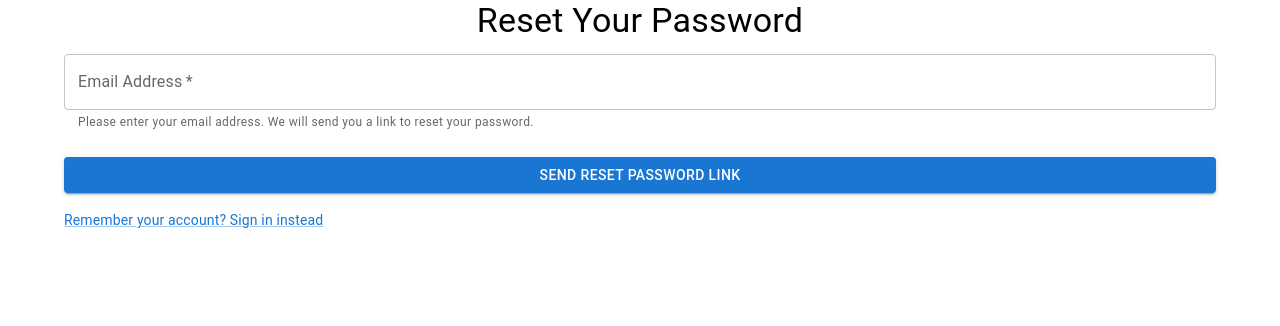
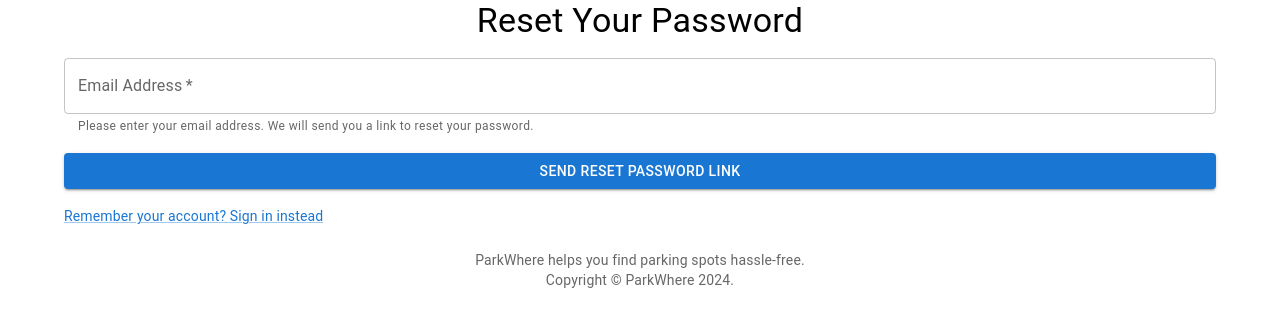
Before and after one commit to shunpingong/ParkWhere, a React (Create React App) app: page /forgot-password in a window 1280 px wide. Shown: the top 326 px of the page. Built offline with nearby package versions, Linux system fonts and the light colour scheme.

Commit message:
added reset password UI

```diff
--- a/src/pages/forgotPassword.js
+++ b/src/pages/forgotPassword.js
@@ -6,10 +6,36 @@ import { useState } from 'react';
 import Button from '@mui/material/Button';
 import Link from '@mui/material/Link';
 import { useNavigate } from 'react-router-dom';
+import validator from 'validator';
+
+function Copyright(props) {
+  return (
+    <Typography variant="body2" color="text.secondary" align="center" {...props}>
+      {'Copyright © ParkWhere '}
+      {new Date().getFullYear()}
+      {'.'}
+    </Typography>
+  );
+}
 
 const ForgotPassword = () => {
   const [email, setEmail] = useState('');
   const navigate = useNavigate();
+
+  const handleResetPassword = (e) => {
+    e.preventDefault(); // prevent page from refreshing
+    // Send reset password link to user's email
+    if (validator.isEmail(email) === false) {
+      alert('Invalid email address.');
+      return;
+    }
+    else {
+      // Send reset password link to user's email
+      // ...
+      alert('Reset password link sent to your email.');
+      navigate('/'); // navigate to sign in page
+    }
+  }
 
   return (
     <Container>
@@ -24,10 +50,12 @@ const ForgotPassword = () => {
         }}>
           Reset Your Password
         </Typography>
+        <Box component = "form" noValidate onSubmit = {handleResetPassword} sx = {{ mt: 2 }}>
           <Grid item xs={5}>
             <TextField
                 required
                 fullWidth
+                input type="email"
                 id="email"
                 label="Email Address"
                 helperText ="Please enter your email address. We will send you a link to reset your password."
@@ -41,14 +69,21 @@ const ForgotPassword = () => {
               type = "submit"
               fullWidth
               variant='contained' //contained, outlined, text
-              sx = {{ mt: 3, mb: 2 }}
+              sx = {{ mt: 2, mb: 2 }}
               >Send reset password link
               </Button>
               <Link onClick={() => navigate('/')} variant="body2">
                   Remember your account? Sign in instead
               </Link>
-        </Grid>
+          </Grid>
+        </Box>
       </Box>
+      <Box mt={3}>
+        <Typography variant="body2" color="text.secondary" align="center">
+          ParkWhere helps you find parking spots hassle-free.
+        </Typography>
+      </Box>
+      <Copyright/>
     </Container>
   )
 }
--- a/src/pages/loginPage.js
+++ b/src/pages/loginPage.js
@@ -172,7 +172,7 @@ export default function LoginPage() {
                   </Link>
                 </Grid>
               </Grid>
-              <Box mt={5}>
+              <Box mt={3}>
                 <Typography variant="body2" color="text.secondary" align="center">
                   ParkWhere helps you find parking spots hassle-free.
                 </Typography>
--- a/src/pages/signUp.js
+++ b/src/pages/signUp.js
@@ -172,7 +172,12 @@ export default function SignUp() {
                         </Grid>
                     </Box>
                 </Box>
-                <Copyright sx={{ mt: 5 }} />
+            <Box mt={3}>
+                <Typography variant="body2" color="text.secondary" align="center">
+                ParkWhere helps you find parking spots hassle-free.
+                </Typography>
+            </Box>
+            <Copyright/>
             </Container>
         </ThemeProvider>
     );
```
